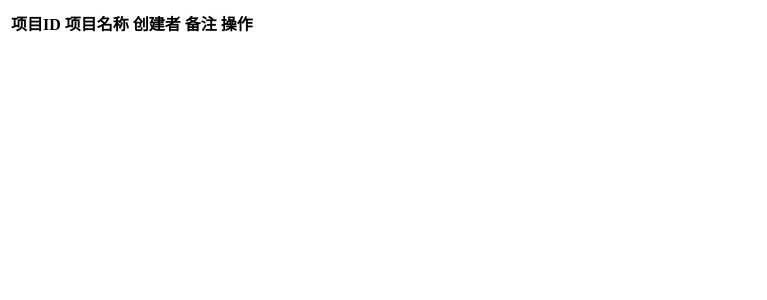
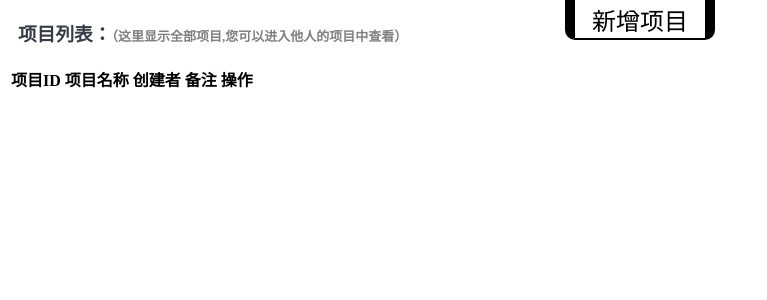
Before and after one commit to bcyzdd/auto_test, a Django app: template MyApp/templates/project_list.html in a window 1280 px wide. Shown: the top 300 px of the page, without its empty margins (0-767 px from the left). Run offline with Django 3.2, Linux system fonts and the light colour scheme; the template is opened without the code that fills it, so the values that code supplies are empty.

Commit message:
project_list.html 新增项目按钮 新增

```diff
--- a/MyApp/templates/project_list.html
+++ b/MyApp/templates/project_list.html
@@ -3,10 +3,18 @@
 <head>
     <meta charset="UTF-8">
     <title>项目列表</title>
+    <style>
+
+    </style>
 </head>
 <body>
+    <h3 style="padding-left: 10px;color: #353c48">项目列表：<span style="font-size: small;color: grey;">（这里显示全部项目,您可以进入他人的项目中查看）</span></h3>
 
-        <table class="table table-striped">
+     <button style="border-left: 10px solid black;border-right: 10px solid black;border-top: 0;
+    position: fixed;top: 0px;left: -webkit-calc(50% - 75px);width: 150px;height: 40px;font-size: x-large;background-color: white;color:black ;
+    border-radius: 0px 0px 10px 10px;">新增项目</button>
+
+    <table class="table table-striped">
             <thead>
             <tr>
                 <th>项目ID</th>
@@ -23,7 +31,7 @@
                 <td>{{ i.name }}</td>
                 <td>{{ i.user }}</td>
                 <td>{{ i.remark }}</td>
-                <td><button>进入</button><button>删除</button></td>
+                <td><button class="btn btn-success">进入</button><button class="btn btn-danger">删除</button></td>
 
             </tr>
             {% endfor %}
```
